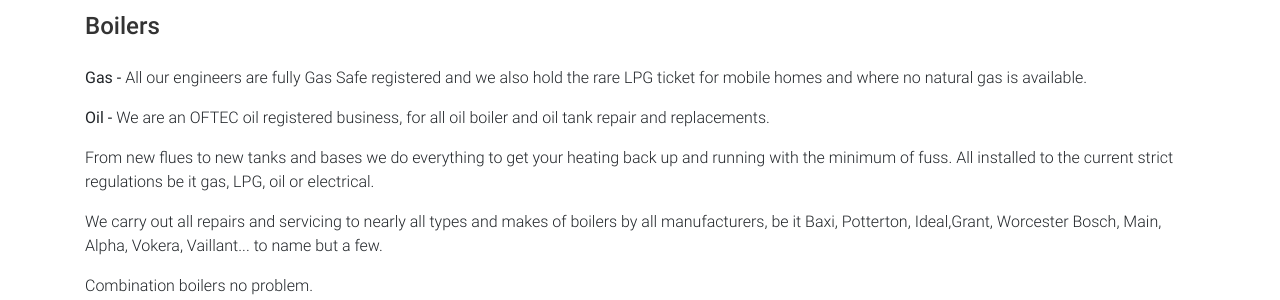
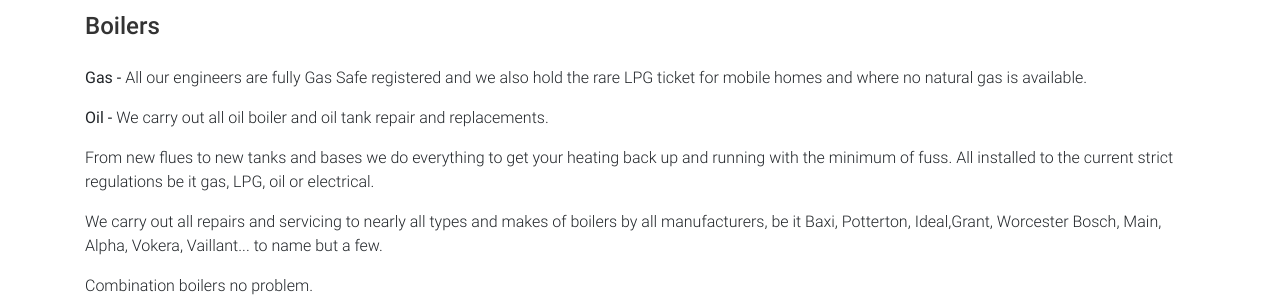
Before and after one commit to anglianphe/anglianphe.github.io, a Jekyll site: the page built from heating/index.html, in a window 1280 px wide. Shown: the part 542-842 px from the top of the page. Built offline with Jekyll 4.4.1, drawn with Linux system fonts in a browser that asks for light colours; some of the changed lines change nothing that is shown.

Commit message:
Update index.html

```diff
--- a/heating/index.html
+++ b/heating/index.html
@@ -7,7 +7,8 @@
 
 <p><strong>Gas - </strong>All our engineers are fully Gas Safe registered and we also hold the rare LPG ticket for mobile homes and where no natural gas is available.</p>
 
-<p><strong>Oil - </strong>We are an OFTEC oil registered business, for all oil boiler and oil tank repair and replacements.</p>
+<!-- <p><strong>Oil - </strong>We are an OFTEC oil registered business, for all oil boiler and oil tank repair and replacements.</p> -->
+<p><strong>Oil - </strong>We carry out all oil boiler and oil tank repair and replacements.</p>
 
 <p>From new flues to new tanks and bases we do everything to get your heating back up and running with the minimum of fuss. All installed to the current strict regulations be it gas, LPG, oil or electrical.</p>
 
```
